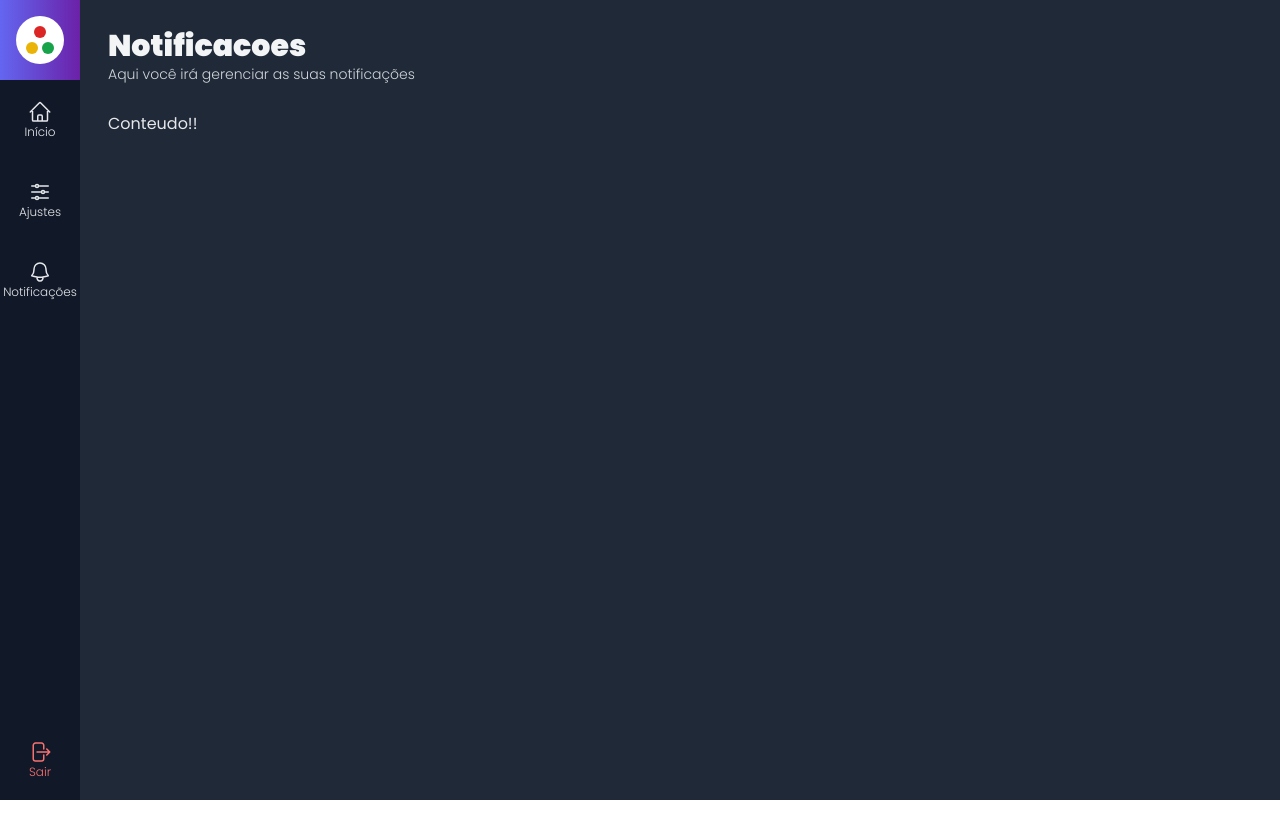
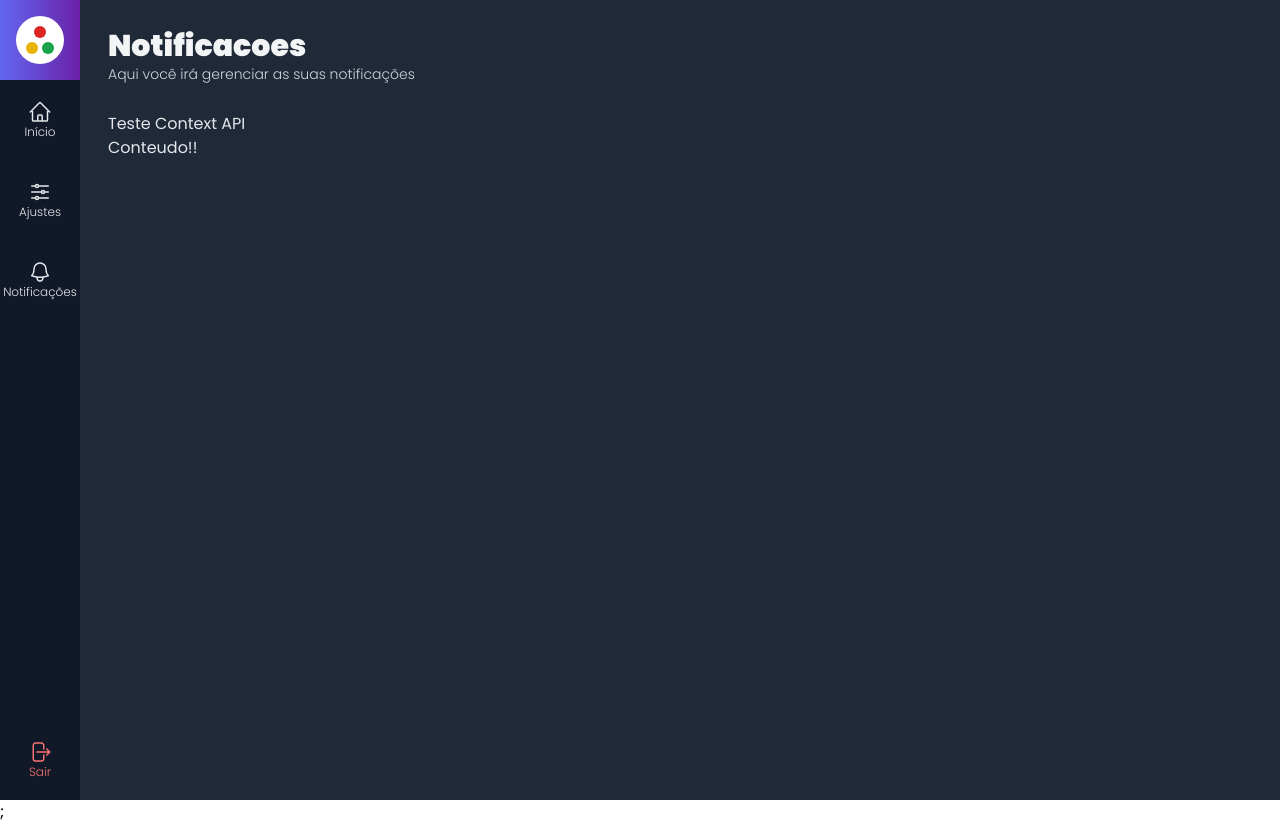
Before and after one commit to fjuncal/admin-template, a Next.js app: page /notificacoes in a window 1280 px wide. Before the commit the page ends 800 px from the top, so only its background shows below. Built offline with nearby package versions, Linux system fonts and the light colour scheme.

Commit message:
Criando um Contexto e Pegando valor desse contexto dentro de um componente

```diff
--- /dev/null
+++ b/src/data/context/AppContext.tsx
@@ -0,0 +1,20 @@
+import { createContext } from "react";
+
+const AppContext = createContext({
+  nome: null,
+});
+
+export function AppProvider(props: any) {
+  return (
+    <AppContext.Provider
+      value={{
+        nome: "Teste Context API",
+      }}
+    >
+      {props.children}
+    </AppContext.Provider>
+  );
+}
+
+export default AppContext;
+export const AppConsumer = AppContext.Consumer;
--- a/src/pages/_app.tsx
+++ b/src/pages/_app.tsx
@@ -1,6 +1,11 @@
+import { AppProvider } from "@/data/context/AppContext";
 import "@/styles/globals.css";
 import type { AppProps } from "next/app";
 
 export default function App({ Component, pageProps }: AppProps) {
-  return <Component {...pageProps} />;
+  return (
+    <AppProvider>
+      <Component {...pageProps} />;
+    </AppProvider>
+  );
 }
--- a/src/pages/notificacoes.tsx
+++ b/src/pages/notificacoes.tsx
@@ -1,4 +1,5 @@
 import Layout from "@/components/template/Layout";
+import { AppConsumer } from "@/data/context/AppContext";
 
 export default function Notificacoes() {
   return (
@@ -6,6 +7,7 @@
       titulo="Notificacoes"
       subtitulo="Aqui você irá gerenciar as suas notificações"
     >
+      <AppConsumer>{(dados) => <h3>{dados.nome}</h3>}</AppConsumer>
       <h3>Conteudo!!</h3>
     </Layout>
   );
```
